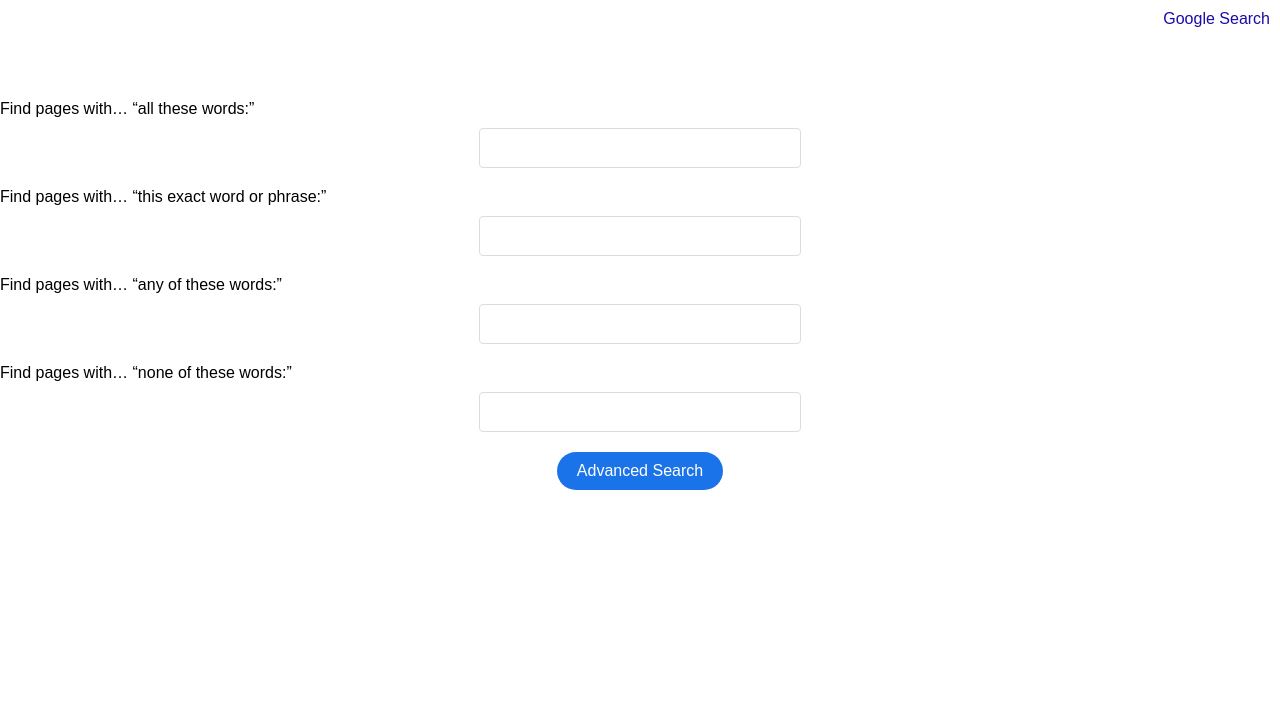
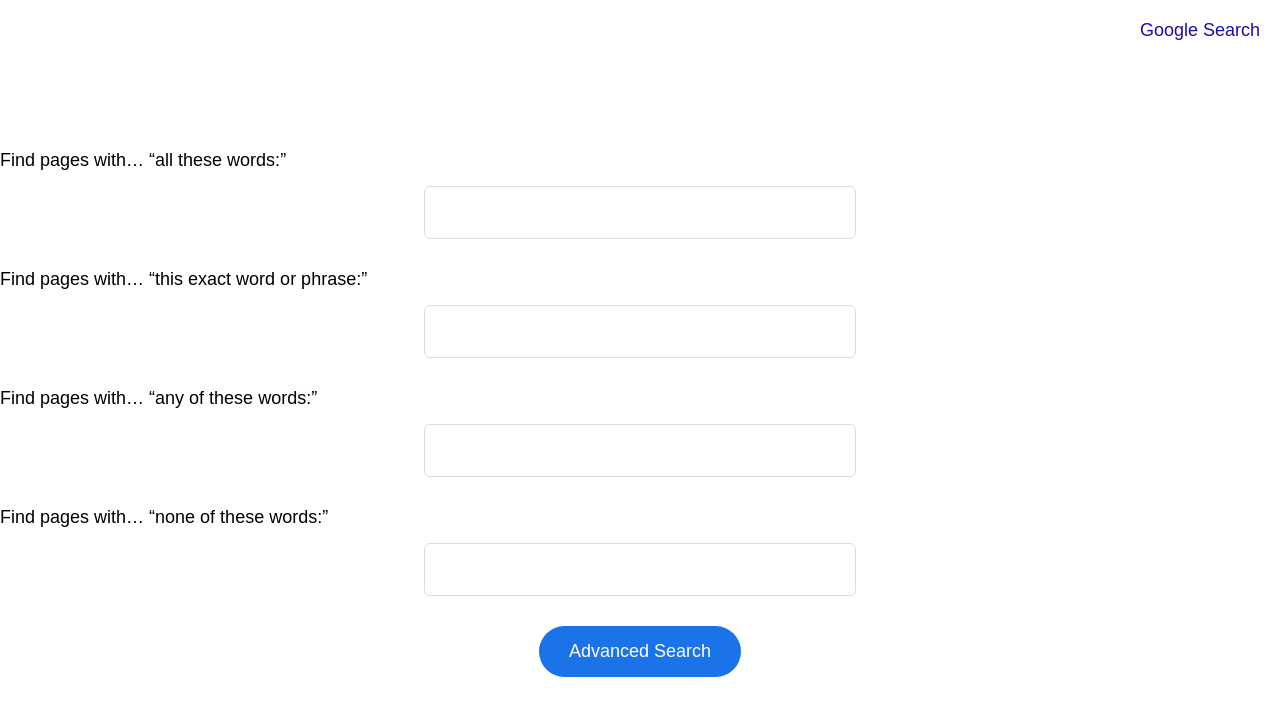
Before and after one commit to aya-aladdin/python, a plain HTML site: page search/advancedsearch.html in a window 1280 px wide. Drawn offline with Linux system fonts and the light colour scheme.

Commit message:
made things bigger

```diff
--- a/search/styles.css
+++ b/search/styles.css
@@ -6,39 +6,40 @@ body {
 }
 
 header {
-    padding: 10px;
+    padding: 20px;
     position: absolute;
     top: 0;
     right: 0;
 }
 
 header a {
-    margin-left: 15px;
+    margin-left: 20px;
     text-decoration: none;
     color: #1a0dab;
+    font-size: 18px;
 }
 
 main {
-    margin-top: 100px; /* Adjust based on header height */
+    margin-top: 150px;
 }
 
 .search-bar {
-    padding: 10px;
-    width: 300px;
-    border-radius: 24px;
+    padding: 15px;
+    width: 400px;
+    border-radius: 30px;
     border: 1px solid #dcdcdc;
-    font-size: 16px;
+    font-size: 18px;
 }
 
 .search-button {
     display: block;
-    margin: 20px auto;
-    padding: 10px 20px;
+    margin: 30px auto;
+    padding: 15px 30px;
     border: none;
-    border-radius: 24px;
+    border-radius: 30px;
     background-color: #f8f9fa;
     cursor: pointer;
-    font-size: 16px;
+    font-size: 18px;
 }
 
 .search-button[type="submit"] {
@@ -47,28 +48,29 @@ main {
 
 .advanced-button {
     display: block;
-    margin: 20px auto;
-    padding: 10px 20px;
+    margin: 30px auto;
+    padding: 15px 30px;
     border: none;
-    border-radius: 24px;
+    border-radius: 30px;
     background-color: #1a73e8;
     color: white;
     cursor: pointer;
-    font-size: 16px;
+    font-size: 18px;
 }
 
 .search-field {
     display: block;
-    margin: 10px auto;
-    padding: 10px;
-    width: 300px;
+    margin: 15px auto;
+    padding: 15px;
+    width: 400px;
     border: 1px solid #dcdcdc;
-    border-radius: 4px;
-    font-size: 16px;
+    border-radius: 6px;
+    font-size: 18px;
 }
 
 label {
     display: block;
-    margin-top: 20px;
+    margin-top: 30px;
     text-align: left;
+    font-size: 18px;
 }
```
